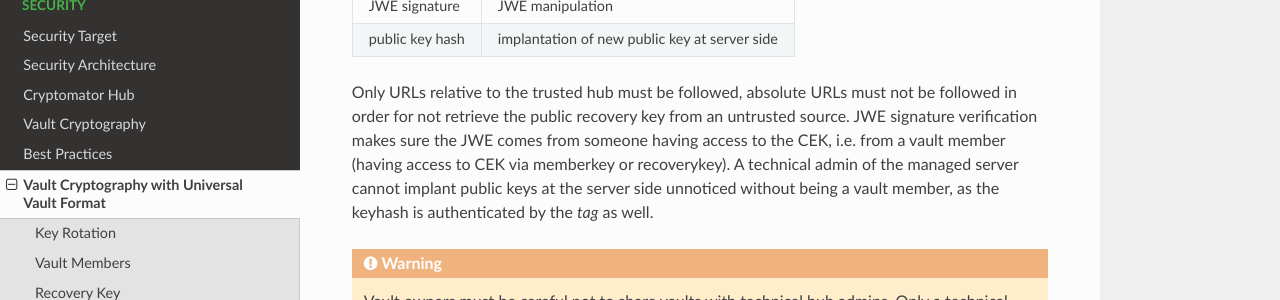
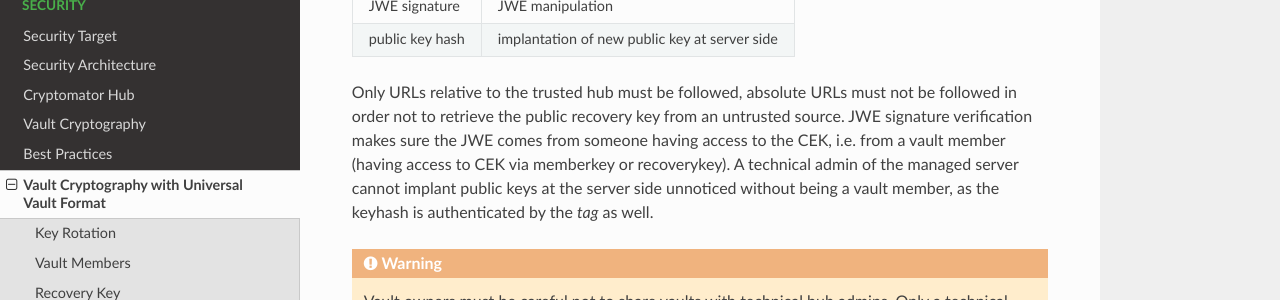
Before and after one commit to cryptomator/docs, a Sphinx documentation site: the page built from source/security/uvf.rst, in a window 1280 px wide and 900 px high, scrolled down 4353 px. Shown: the part 175-475 px from the top of the window. Built offline with Sphinx 7.4.7 and the Read the Docs theme 2.0.0, drawn with Linux system fonts in a browser that asks for light colours.

Commit message:
Apply suggestions from code review

```diff
--- a/source/security/uvf.rst
+++ b/source/security/uvf.rst
@@ -177,7 +177,7 @@ The following rules need to be respected upon encrypting the CEK for vault recov
     "JWE signature", "JWE manipulation"
     "public key hash",  "implantation of new public key at server side"
 
-Only URLs relative to the trusted hub must be followed, absolute URLs must not be followed in order for not retrieve the public recovery key from an untrusted source.
+Only URLs relative to the trusted hub must be followed, absolute URLs must not be followed in order not to retrieve the public recovery key from an untrusted source.
 JWE signature verification makes sure the JWE comes from someone having access to the CEK, i.e. from a vault member (having access to CEK via memberkey or recoverykey).
 A technical admin of the managed server cannot implant public keys at the server side unnoticed without being a vault member, as the keyhash is authenticated by the `tag` as well.
 
@@ -210,7 +210,7 @@ Key rotation will comprise the following steps:
 - generate new CEK
 - generate new seed for data encryption and add to `seeds` of new metadata payload
 - encrypt payload with CEK for `ciphertext` of new metadata JWE
-- encrypt CEK with new memberkey and public recovery key into corresponding `encrypted_key` new metadata JWE
+- encrypt CEK with new memberkey and public recovery key into corresponding ``encrypted_key`` new metadata JWE
 - upload new metadata JWE
 - return mutex for vault key rotation to hub
 
```
